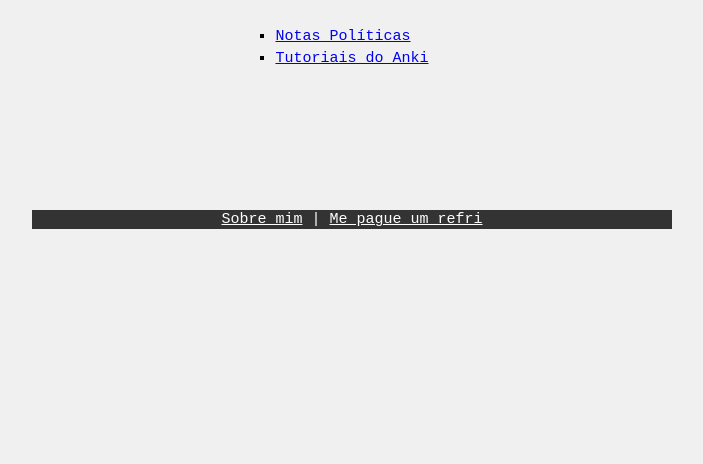
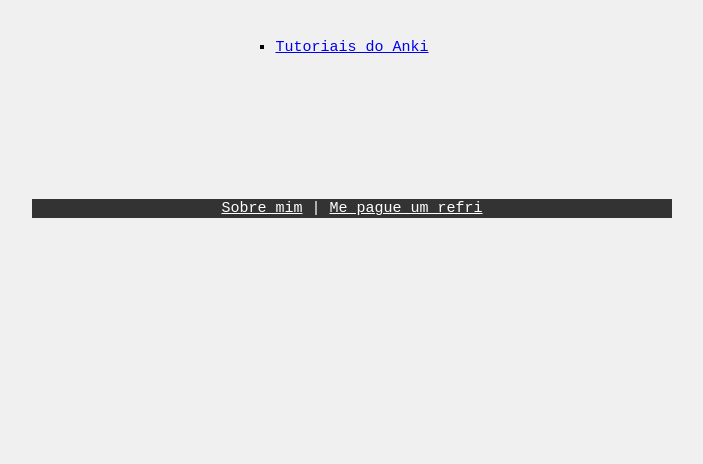
Before and after one commit to Levizera/Levizera.github.io, a plain HTML site: page index.html in a window 1280 px wide. Shown: the part 336-800 px from the top of the page, without its empty margins (288-991 px from the left). Drawn offline with Linux system fonts and the light colour scheme.

Commit message:
retirando as notas politicas

```diff
--- a/index.html
+++ b/index.html
@@ -14,7 +14,6 @@
 
     <main>
         <ul>
-            <li><a href="notas-políticas/notas-politicas-index.html">Notas Políticas </a></li>
 	    <li><a href="tutoriais-anki/tutorial-anki-index.html">Tutoriais do Anki </a></li>
 
 	</ul>
```
